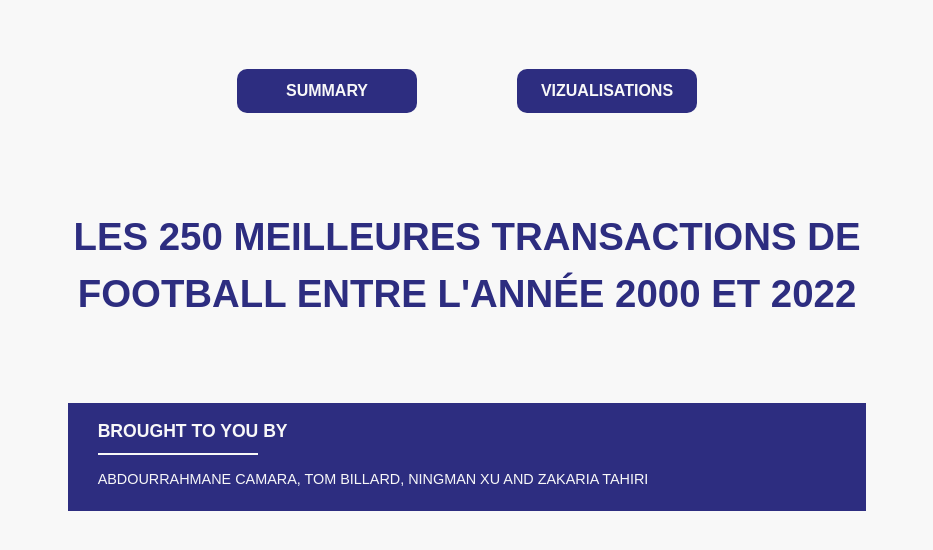
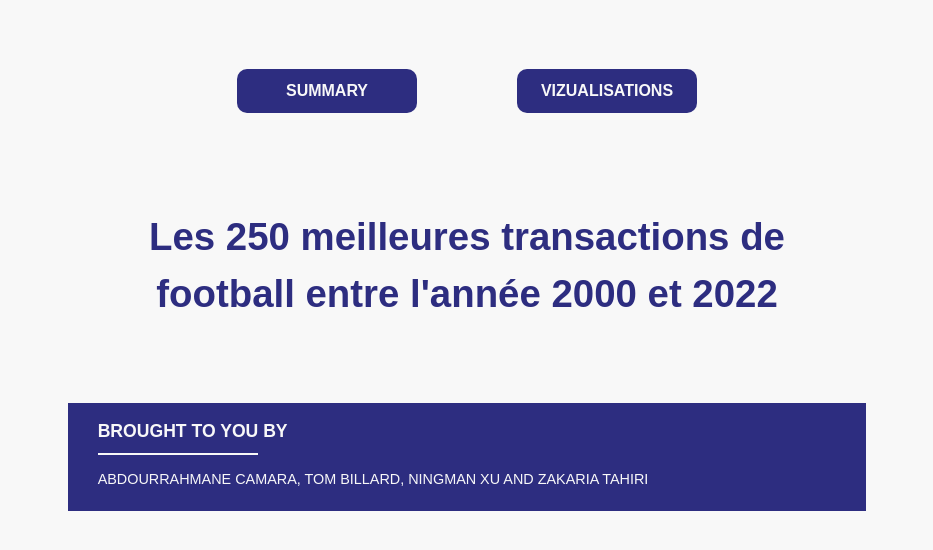
Before and after one commit to zackemcee/sna-transfermarket, a plain HTML site: page index.html in a window 1280 px wide. Shown: the part 118-668 px from the top of the page, without its empty margins (173-1106 px from the left). Drawn offline with Linux system fonts and the light colour scheme; a script that the page names is missing.

Commit message:
Update style.css

```diff
--- a/style.css
+++ b/style.css
@@ -103,7 +103,8 @@ body{
 }
 
 .center-text{
-    width: 80%;
+    width: 70%;
+    text-transform: none;
     font-size: 3vw;
     text-align: center;
     margin-top: 70px;
```
